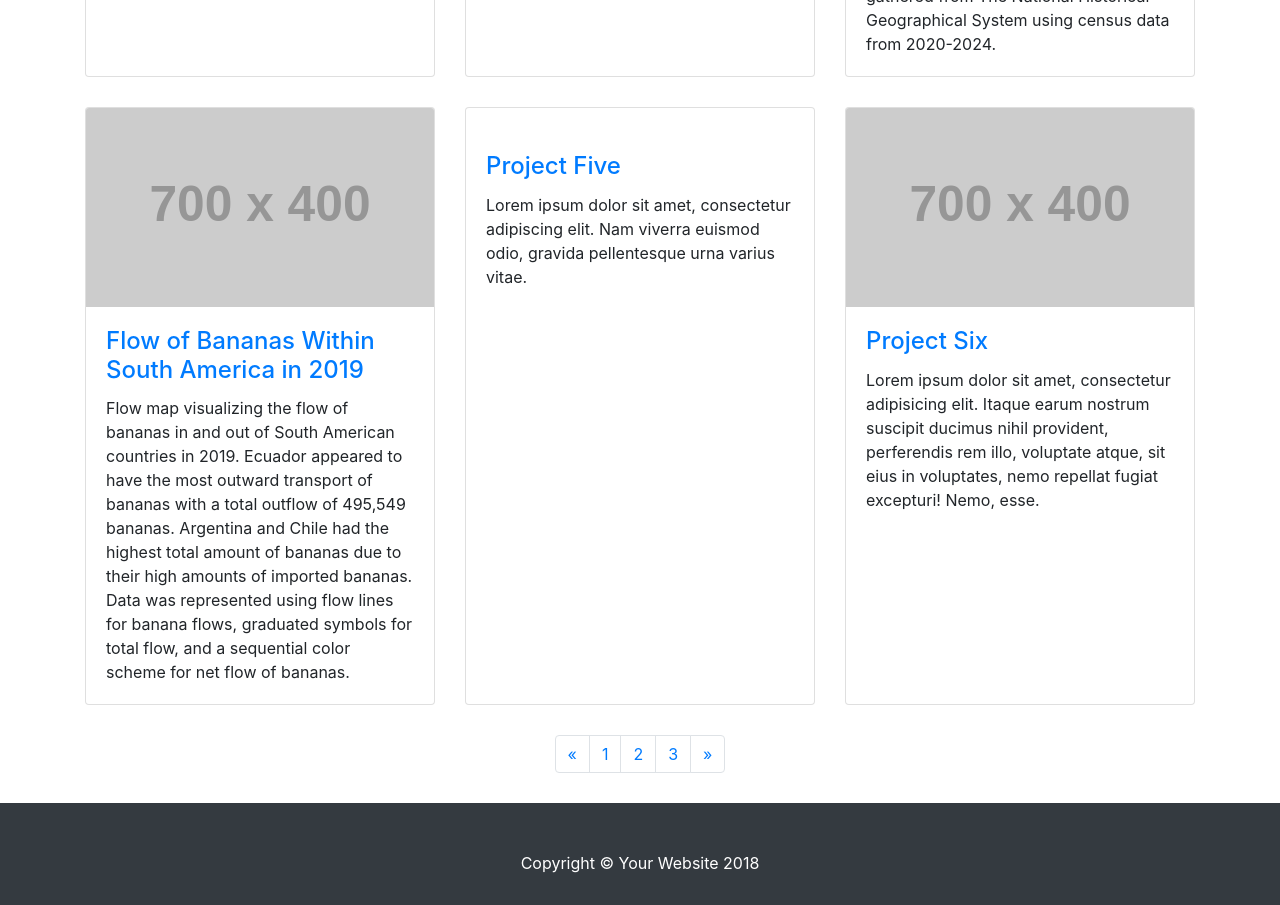
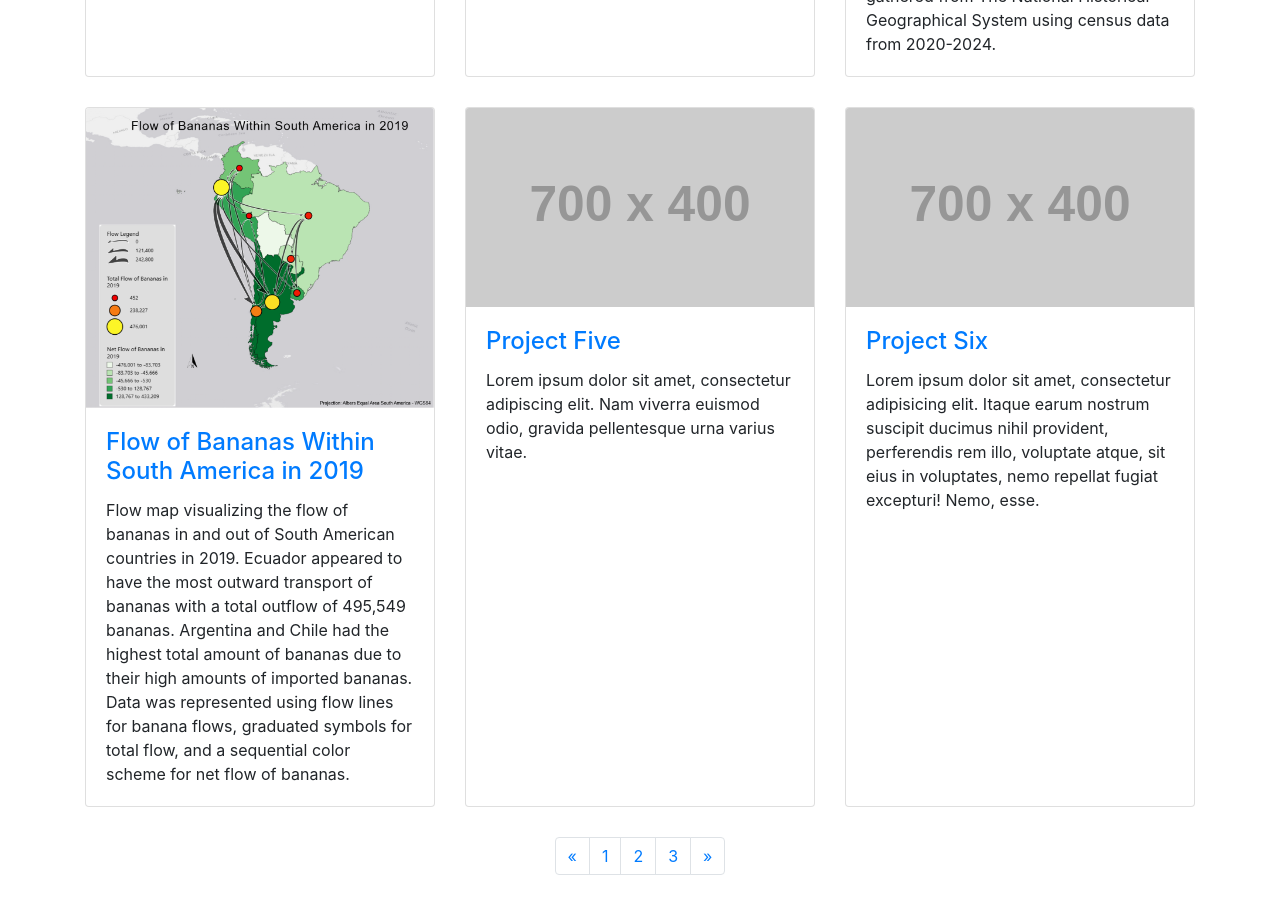
Before and after one commit to geog3540/akabbott, a website: page index.html in a window 1280 px wide. Shown: the part 873-1778 px from the top of the page. Drawn offline with Linux system fonts and the light colour scheme; placeholder pictures from the web are drawn by us.

Commit message:
pngs.html

```diff
--- a/index.html
+++ b/index.html
@@ -92,7 +92,7 @@
         </div>
         <div class="col-lg-4 col-sm-6 portfolio-item">
           <div class="card h-100">
-            <a href="#"><img class="card-img-top" src="http://placehold.it/700x400" alt=""></a>
+            <a href="#"><img class="card-img-top" src="images/SouthAmericaFlowMap.png" alt=""></a>
             <div class="card-body">
               <h4 class="card-title">
                 <a href="#">Flow of Bananas Within South America in 2019</a>
@@ -103,7 +103,7 @@
         </div>
         <div class="col-lg-4 col-sm-6 portfolio-item">
           <div class="card h-100">
-            <a href="#"><img class="card-img-top" src="images/SouthAmericaFlowMap" alt=""></a>
+            <a href="#"><img class="card-img-top" src="http://placehold.it/700x400" alt=""></a>
             <div class="card-body">
               <h4 class="card-title">
                 <a href="#">Project Five</a>
```
